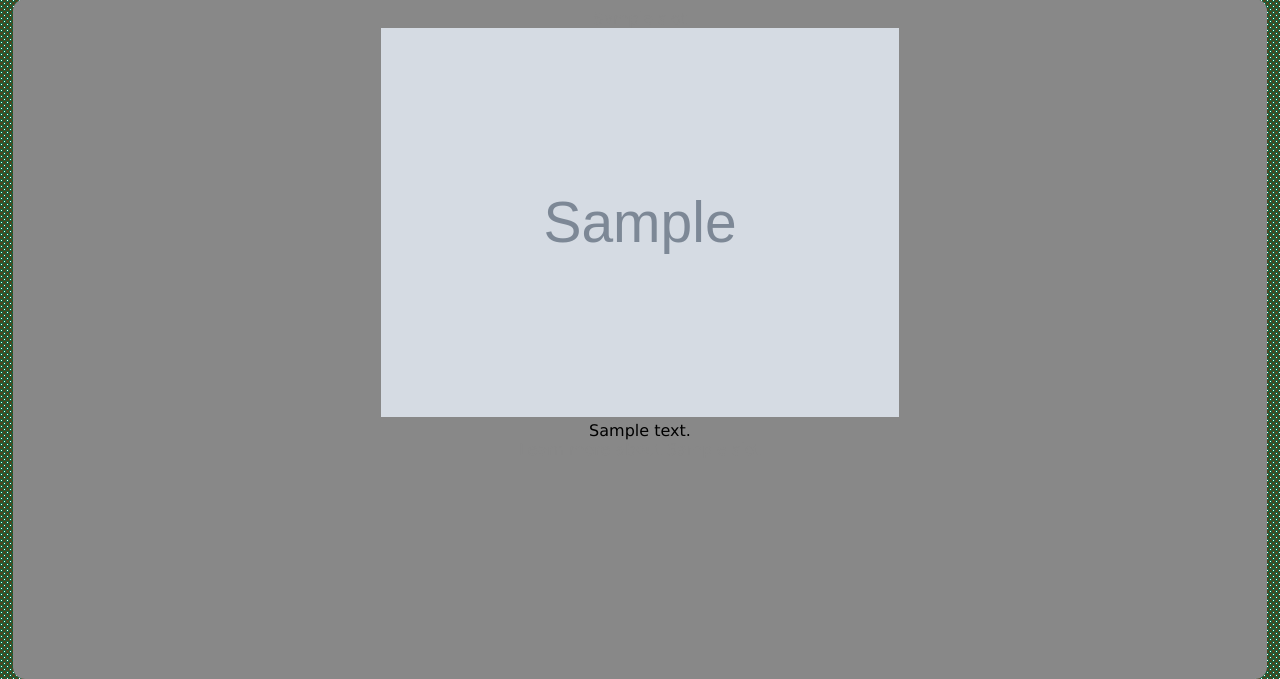
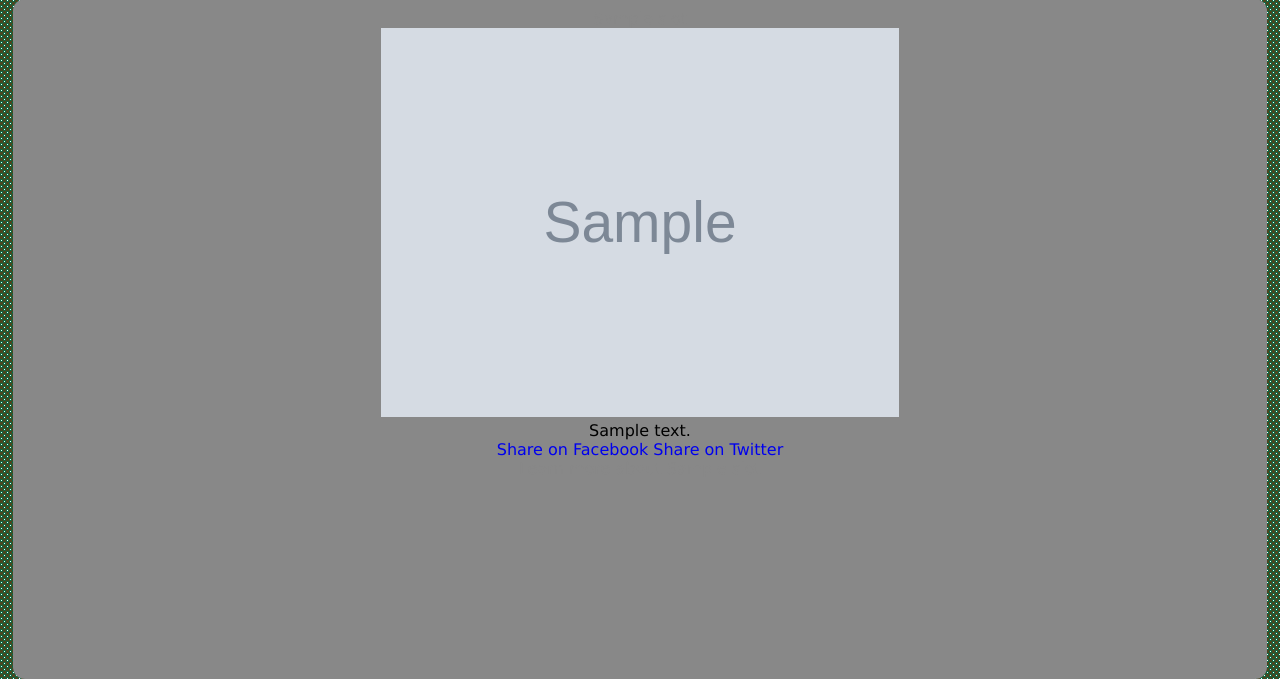
Before and after one commit to drewmtv/byteoflegacy, a Django app: a page that uses legacy/templates/legacy/card_info.html in a window 1280 px wide. Shown: the part 121-800 px from the top of the page. Run offline with Django 5.2, Linux system fonts and the light colour scheme; tables that the repository leaves empty hold one stand-in row (values such as "Sample post"); grey boxes marked "Sample" are stand-in pictures.

Commit message:
Social Media Sharing (Facebook, Twitter)

```diff
--- a/legacy/templates/legacy/card_info.html
+++ b/legacy/templates/legacy/card_info.html
@@ -26,6 +26,16 @@
     <div>
         {{ slot.message }}
     </div>
+    <a href="https://www.facebook.com/sharer/sharer.php?u={{ request.build_absolute_uri }}"
+    target="_blank"
+    rel="noopener noreferrer">
+    Share on Facebook
+    </a>
+    <a href="https://twitter.com/intent/tweet?url={{ request.build_absolute_uri }}&text=Check out this Byte of Legacy slot for {{ slot.name }}"
+    target="_blank"
+    rel="noopener noreferrer">
+    Share on Twitter
+    </a>
     <div>
         {% if slot.link %}
             <a href="{{ slot.link }}" target="_blank" rel="noopener noreferrer" style="background-color: {{ slot.back_bg_color}}; color: {{ slot.back_text_color }};">Learn more about {{ slot.name }}</a>
```
